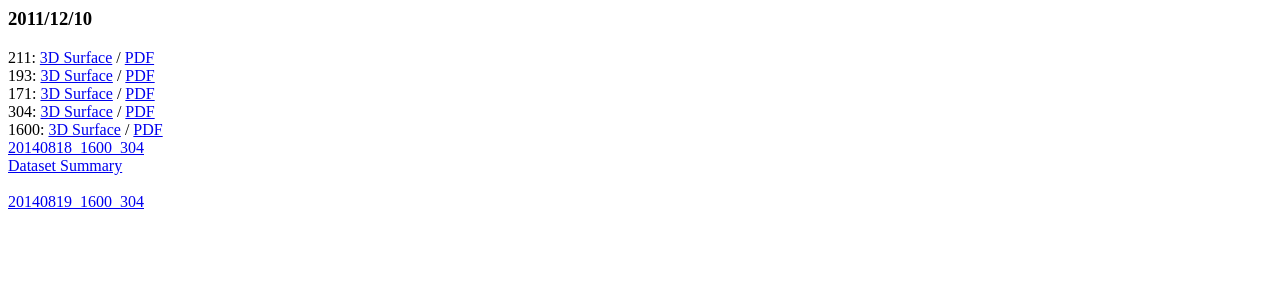
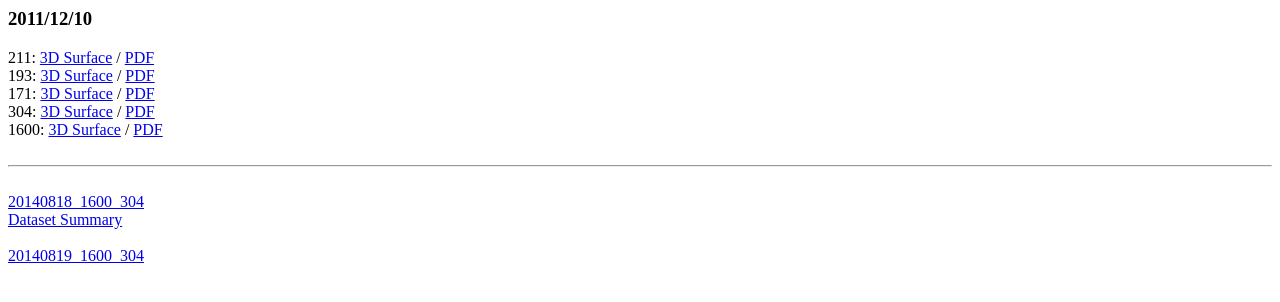
Before and after one commit to bgallag6/bgallag6.github.io, a plain HTML site: page index.html in a window 1280 px wide. Drawn offline with Linux system fonts and the light colour scheme.

Commit message:
Update index.html

```diff
--- a/index.html
+++ b/index.html
@@ -4,7 +4,9 @@
 171: <a href="20111210_171.html">3D Surface</a> / <a href="https://drive.google.com/open?id=0B1Uf50YNdL1BWUthS1pNWTNqNWc">PDF</a><br />
 304: <a href="20111210_304.html">3D Surface</a> / <a href="https://drive.google.com/open?id=0B1Uf50YNdL1BWGxONHo2dlRtMlE">PDF</a><br />
 1600: <a href="20111210_1600.html">3D Surface</a> / <a href="https://drive.google.com/open?id=0B1Uf50YNdL1BRW1fc3JmTDRyVEk">PDF</a><br />
-
+<br />
+<hr>
+<br />
 <a href="20140818_1600_304.html">20140818_1600_304</a><br />
 <a href="https://drive.google.com/open?id=0B1Uf50YNdL1BMVVDWGt0eHJkTWM">Dataset Summary</a><br />
 <br />
```
